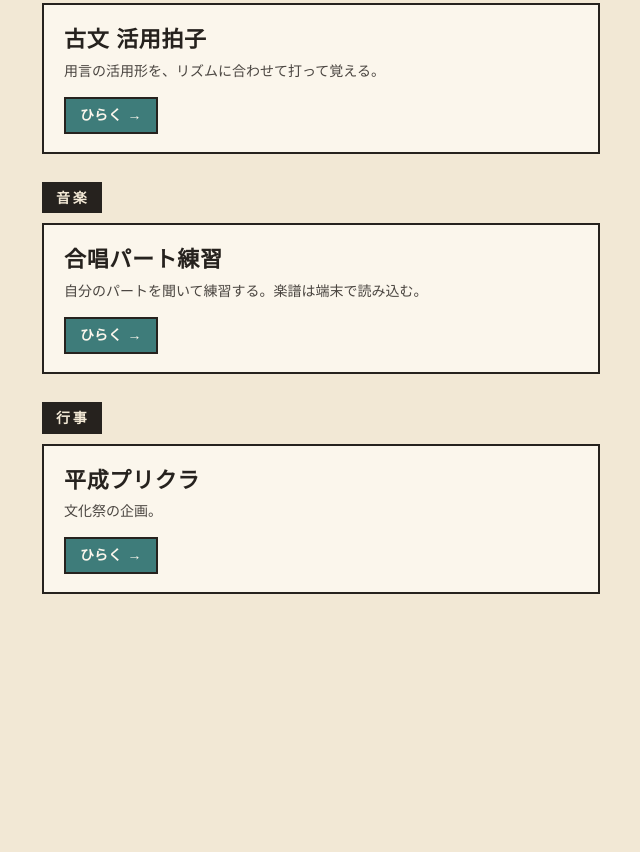
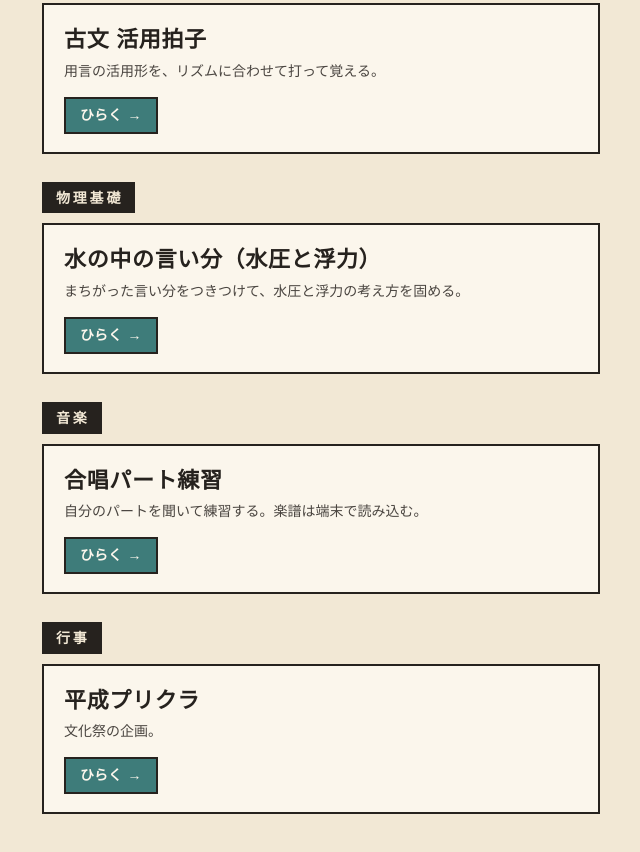
Before and after one commit to oipy-teacher/oipy-teacher.github.io, a plain HTML site: page gakushu/index.html in a window 1280 px wide. Shown: the part 502-1354 px from the top of the page, without its empty margins (32-672 px from the left). Before the commit the page ends 1136 px from the top, so only its background shows below. Drawn offline with Linux system fonts and the light colour scheme.

Commit message:
その他の学習：物理基礎「水の中の言い分（水圧と浮力）」を足す
Co-Authored-By: Claude Opus 5.5 <noreply@anthropic.com>

```diff
--- a/gakushu/index.html
+++ b/gakushu/index.html
@@ -5,6 +5,7 @@
 <section class="panel sub-hero enter" style="--n:0"><img src="../img/gakushu.webp" alt="" width="900" height="675">
   <div class="cap"><h1>その他の学習</h1><p>理科のほかの教科と、行事で使うもの</p></div></section>
 <div class="group enter" style="--n:1"><span class="label">国語</span><div class="items"><a class="panel item" href="/class-tools/kobun-katsuyou.html"><h3>古文 活用拍子</h3><p>用言の活用形を、リズムに合わせて打って覚える。</p><span class="go">ひらく</span></a></div></div>
-<div class="group enter" style="--n:2"><span class="label">音楽</span><div class="items"><a class="panel item" href="/gassho-renshu/"><h3>合唱パート練習</h3><p>自分のパートを聞いて練習する。楽譜は端末で読み込む。</p><span class="go">ひらく</span></a></div></div>
-<div class="group enter" style="--n:3"><span class="label">行事</span><div class="items"><a class="panel item" href="/heisei-purikura/"><h3>平成プリクラ</h3><p>文化祭の企画。</p><span class="go">ひらく</span></a></div></div>
+<div class="group enter" style="--n:2"><span class="label">物理基礎</span><div class="items"><a class="panel item" href="/class-tools/mizuatsu-furyoku.html"><h3>水の中の言い分（水圧と浮力）</h3><p>まちがった言い分をつきつけて、水圧と浮力の考え方を固める。</p><span class="go">ひらく</span></a></div></div>
+<div class="group enter" style="--n:3"><span class="label">音楽</span><div class="items"><a class="panel item" href="/gassho-renshu/"><h3>合唱パート練習</h3><p>自分のパートを聞いて練習する。楽譜は端末で読み込む。</p><span class="go">ひらく</span></a></div></div>
+<div class="group enter" style="--n:4"><span class="label">行事</span><div class="items"><a class="panel item" href="/heisei-purikura/"><h3>平成プリクラ</h3><p>文化祭の企画。</p><span class="go">ひらく</span></a></div></div>
 </main></body></html>
```
